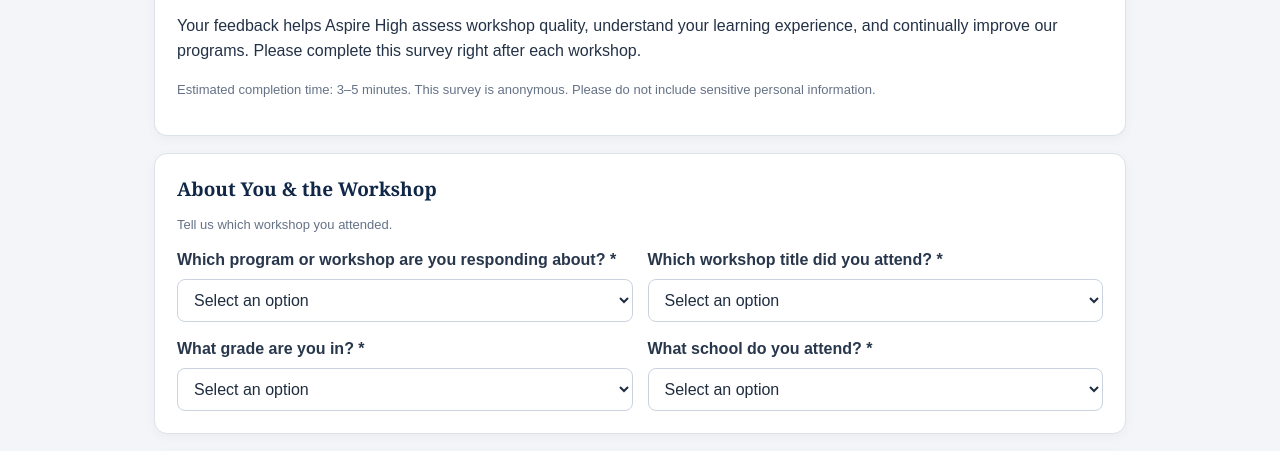
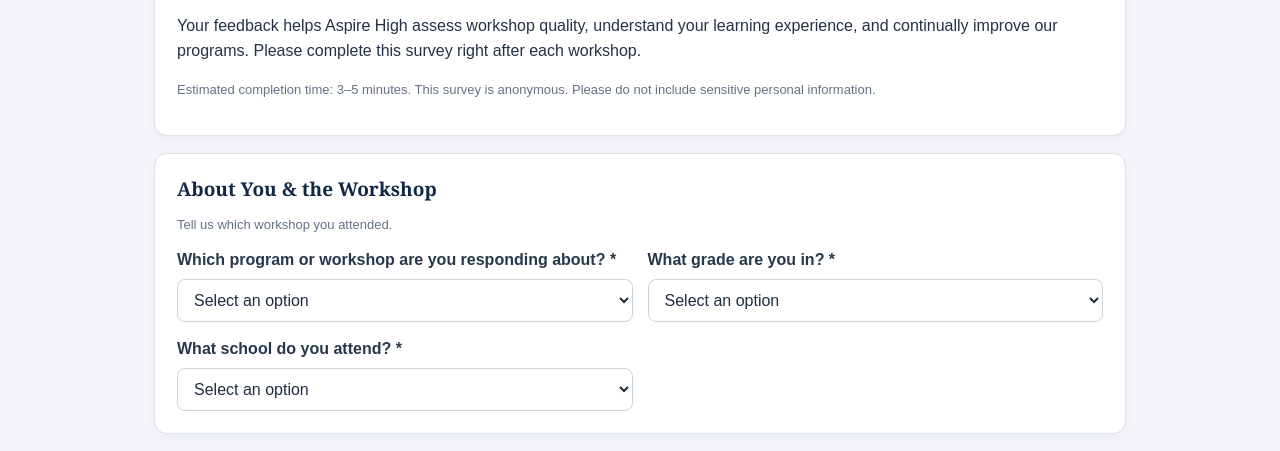
Before and after one commit to abramtadros-code/Post-Workshop-Evaluation-Survey, a plain HTML site: page index.html in a window 1280 px wide. Shown: the part 321-772 px from the top of the page. Drawn offline with Linux system fonts and the light colour scheme.

Commit message:
Update index.html

```diff
--- a/index.html
+++ b/index.html
@@ -33,7 +33,6 @@ footer{text-align:center;color:#667286;font-size:13px;padding:20px}
 <form id="surveyForm">
 <section class="section"><h3>About You &amp; the Workshop</h3><p class="sub">Tell us which workshop you attended.</p><div class="grid">
 <div><label for="program">Which program or workshop are you responding about? *</label><select id="program" name="program" required><option value="">Select an option</option><option>After-School Workshop</option><option>Life Skills Workshop</option><option>Senior Bootcamp</option></select></div>
-<div><label for="title">Which workshop title did you attend? *</label><select id="title" name="title" required><option value="">Select an option</option></select></div>
 <div><label for="grade">What grade are you in? *</label><select id="grade" name="grade" required><option value="">Select an option</option><option>6-8</option><option>9</option><option>10</option><option>11</option><option>12</option><option>College</option></select></div>
 <div><label for="district">What school do you attend? *</label><select id="district" name="district" required><option value="">Select an option</option><option>Franklin High School</option><option>Franklin Middle School</option></select></div>
 </div></section>
@@ -51,13 +50,8 @@ footer{text-align:center;color:#667286;font-size:13px;padding:20px}
 </form>
 <footer>© Aspire High Youth Development Inc. · Empowering Potential · Inspiring Possibilities · Building Futures</footer></main>
 <script>
-// 1) Paste the Power Automate "HTTP POST URL" here (see setup steps).
-const ENDPOINT = "https://script.google.com/macros/s/AKfycbztobLg91aW27viil9G-XzD_udTn4M0LajFJoG0f0amnJkdPN0zHqnAS3Cta5kj3s3qsQ/exec";
-// 2) Paste every title from your Workshop Titles tab, one per line.
-const TITLES = [
-  "Discovering Your Strengths & Values"
-  // "Workshop 2 ...",
-];
+// Paste your Apps Script web app URL (ends in /exec) here.
+const ENDPOINT = "https://script.google.com/macros/s/AKfycbwdjAmxIhCnqXBWlnk6oB727GyBjlraldVt58BJVTk1VSfUuVk-R_t-uN-ioWJJE6tdiw/exec";
 const LIKERT = [
  ["s3","I felt welcome and respected in this workshop."],
  ["s4","The facilitator explained things in a way I could understand."],
@@ -70,7 +64,6 @@ const LIKERT = [
 ];
 const LABELS=["Strongly Disagree","Disagree","Neither","Agree","Strongly Agree"];
 document.getElementById("likert").innerHTML=LIKERT.map(([k,q])=>`<div class="question"><p>${q} *</p><div class="scale">${[1,2,3,4,5].map(v=>`<label><input type="radio" name="${k}" value="${v}" required>${v}<br>${LABELS[v-1]}</label>`).join("")}</div></div>`).join("");
-document.getElementById("title").insertAdjacentHTML("beforeend",TITLES.map(t=>`<option>${t.replace(/&/g,"&amp;")}</option>`).join(""));
 
 document.getElementById("surveyForm").addEventListener("submit",async e=>{
   e.preventDefault();
```
